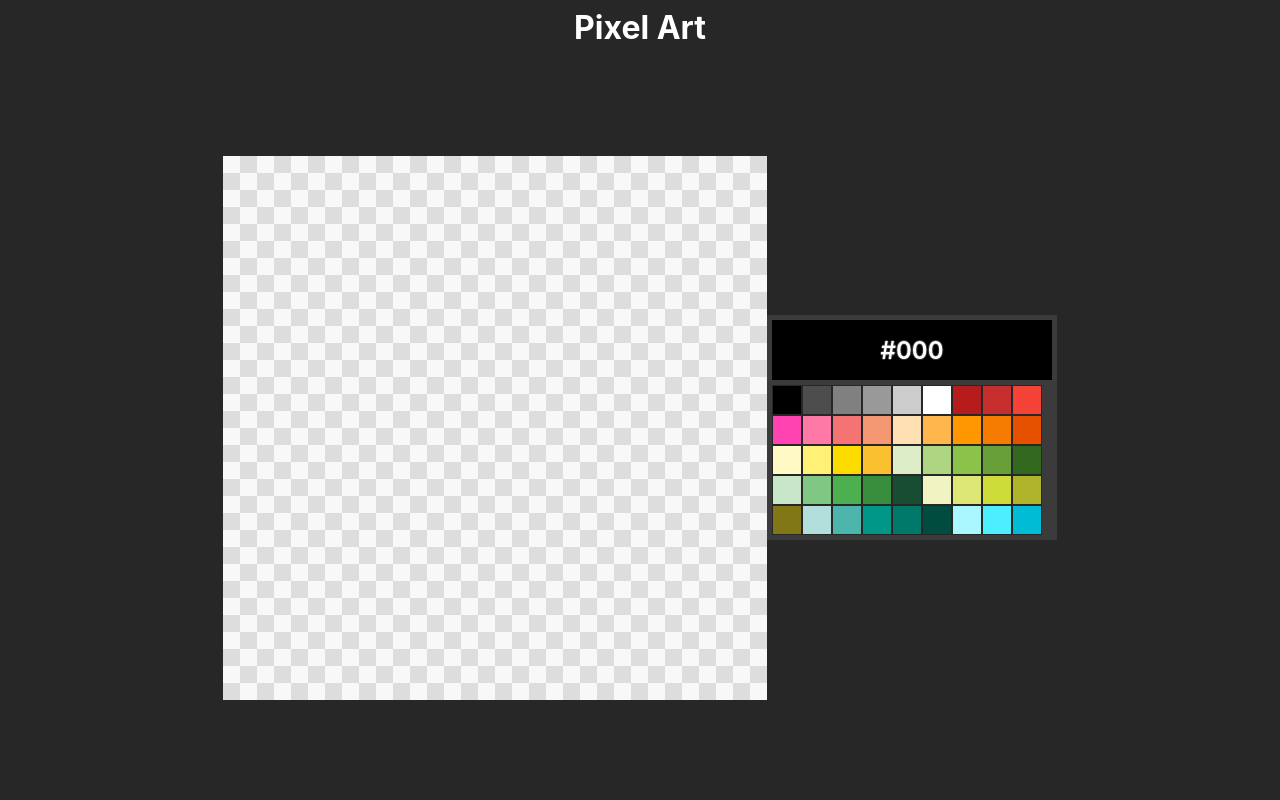
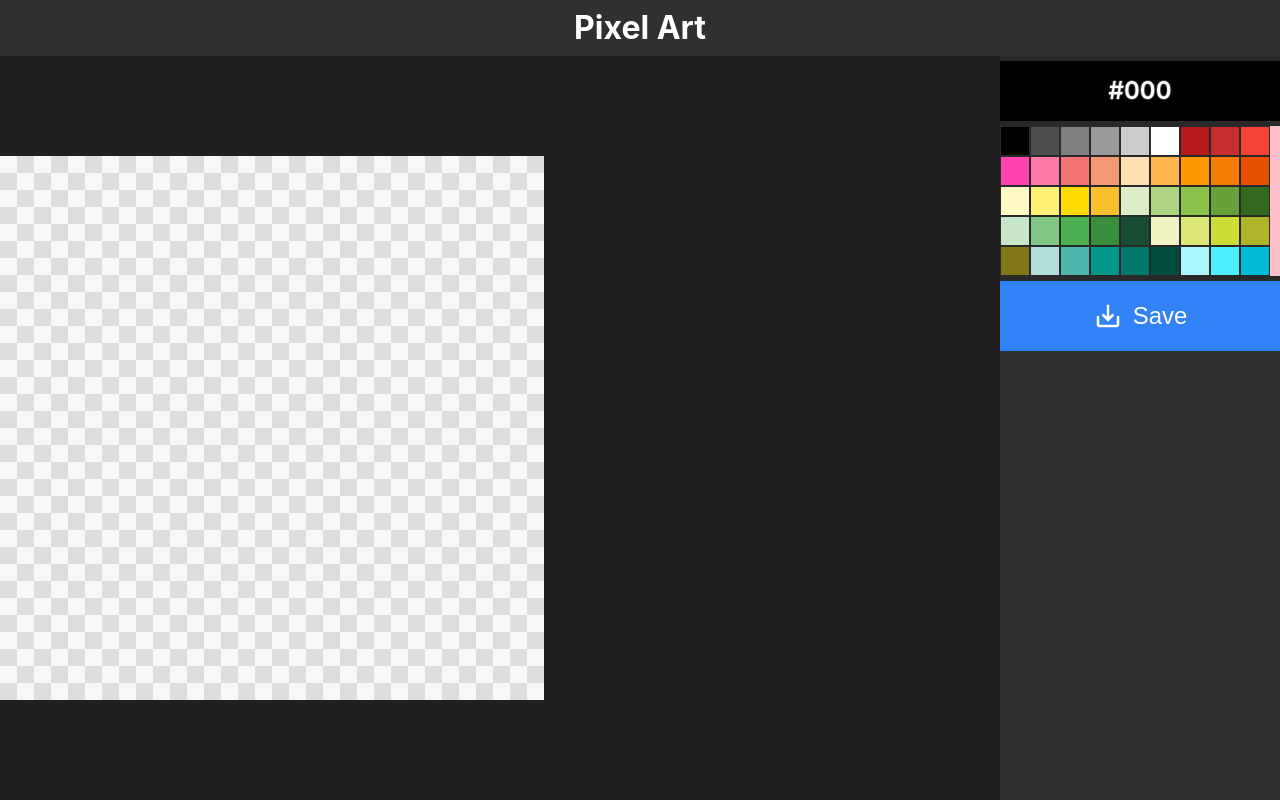
Before and after one commit to Khyosunny/pixel-art, a React (Create React App) app: page / in a window 1280 px wide. Built offline with nearby package versions, Linux system fonts and the light colour scheme.

Commit message:
create Sidebar

```diff
--- a/src/App.tsx
+++ b/src/App.tsx
@@ -1,8 +1,8 @@
 import { useState, useEffect, useMemo } from 'react';
 import styled from 'styled-components';
-import Palette from 'components/Palette';
 import useColor from 'hooks/useColor';
 import PixelCanvas from 'components/PixelCanvas';
+import Sidebar from 'components/Sidebar';
 
 export default function App() {
   const [multiply, setMultiply] = useState(8);
@@ -34,16 +34,17 @@ export default function App() {
         PIXEL_SIZE={PIXEL_SIZE}
         CANVAS_SIZE={CANVAS_SIZE}
       />
-      <Palette color={color} handleColorChange={handleColorChange} />
+      <Sidebar color={color} handleColorChange={handleColorChange} />
     </Container>
   );
 }
 
 const Container = styled.div`
-  /* background-color: pink; */
+  width: 100%;
   height: 100%;
   display: flex;
+  justify-content: space-between;
+  align-items: center;
+  /* background-color: pink; */
   /* flex-direction: column; */
-  justify-content: center;
-  align-items: center;
 `;
--- a/src/components/Buttons/SaveButton/index.tsx
+++ b/src/components/Buttons/SaveButton/index.tsx
@@ -11,14 +11,23 @@ export default function SaveButton() {
 }
 
 const Button = styled.button`
-  padding: 5px 20px;
-  font-size: 20px;
+  padding: 20px 20px;
+  font-size: 24px;
   color: #fff;
-  background-color: tomato;
   display: flex;
   align-items: center;
-  justify-content: space-between;
+  justify-content: center;
+  background: #3182f6;
+  transition: all 200ms ease;
+
+  &:hover {
+    background: #076bf7;
+  }
   svg {
+    &.MuiSvgIcon-root {
+      width: 30px;
+      height: 30px;
+    }
     fill: #fff;
     margin-right: 10px;
   }
--- a/src/components/Layout/index.tsx
+++ b/src/components/Layout/index.tsx
@@ -21,7 +21,7 @@ const Container = styled.div`
   display: flex;
   flex-direction: column;
   align-items: center;
-  background-color: ${black[600]};
+  background-color: ${black[700]};
 `;
 
 const Content = styled.div`
--- a/src/components/Navbar/index.tsx
+++ b/src/components/Navbar/index.tsx
@@ -1,13 +1,11 @@
 import styled from 'styled-components';
 import { black } from 'styles/colors';
-// import { SaveButton } from 'components/Buttons';
 
 export default function Navbar() {
   return (
     <Container>
       <Nav>
         <Title>Pixel Art</Title>
-        {/* <SaveButton /> */}
       </Nav>
     </Container>
   );
@@ -19,7 +17,7 @@ const Container = styled.div`
   display: flex;
   align-items: center;
   justify-content: center;
-  background-color: ${black[600]};
+  background-color: ${black[500]};
 `;
 
 const Nav = styled.nav`
--- a/src/components/Palette/index.tsx
+++ b/src/components/Palette/index.tsx
@@ -107,11 +107,12 @@ interface StyleProps {
 }
 
 const Container = styled.div`
+  width: 100%;
   display: flex;
   flex-direction: column;
   align-items: center;
-  padding: 5px;
-  background-color: ${black[400]};
+  background-color: ${black[600]};
+  padding: 5px 0;
 `;
 
 const CurrentColor = styled.div<StyleProps>`
@@ -135,10 +136,10 @@ const ColorText = styled.p`
 const PickerContainer = styled.div`
   display: flex;
   flex-wrap: wrap;
-  width: 280px;
+  width: 100%;
   height: 150px;
   overflow-y: scroll;
-  background-color: ${black[400]};
+  background-color: pink;
 
   &::-webkit-scrollbar {
     width: 10px;
--- /dev/null
+++ b/src/components/Sidebar/index.tsx
@@ -0,0 +1,26 @@
+import styled from 'styled-components';
+import { black } from 'styles/colors';
+import Palette from 'components/Palette';
+import { SaveButton } from 'components/Buttons';
+
+interface SidebarProps {
+  color: string;
+  handleColorChange: (color: string) => void;
+}
+
+export default function Sidebar({ color, handleColorChange }: SidebarProps) {
+  return (
+    <Container>
+      <Palette color={color} handleColorChange={handleColorChange} />
+      <SaveButton />
+    </Container>
+  );
+}
+
+const Container = styled.div`
+  width: 280px;
+  height: 100%;
+  background-color: ${black[500]};
+  display: flex;
+  flex-direction: column;
+`;
--- a/src/styles/colors.ts
+++ b/src/styles/colors.ts
@@ -5,6 +5,8 @@ export const EVEN_COLOR: string = '#fff';
 export const black = {
   200: '#CCCCCC',
   400: '#3b3b3b',
-  600: '#272727',
+  500: '#303030',
+  600: '#292929',
+  700: '#202020',
   900: '#000000',
 };
```
